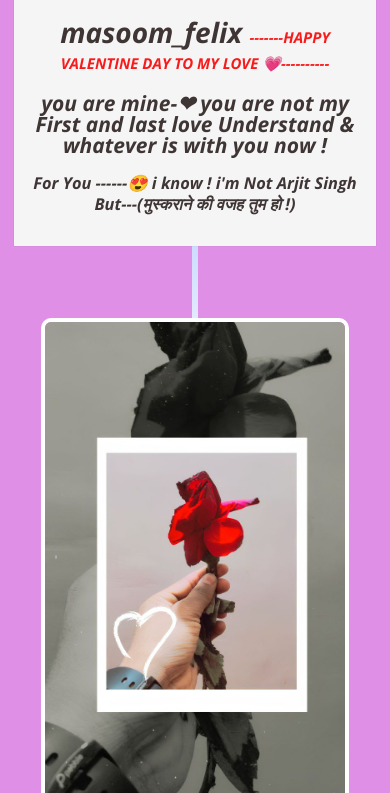
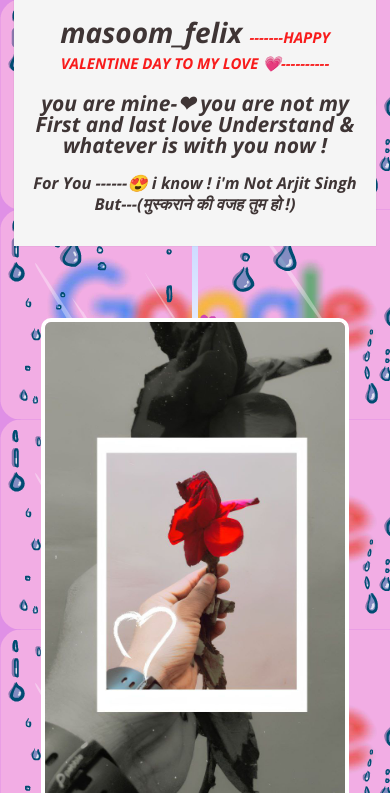
Before and after one commit to Felix-Mj/Valentine-day, a plain HTML site: page index.html in a window 390 px wide. Shown: the part 211-1004 px from the top of the page. Drawn offline with nearby package versions, Linux system fonts and the light colour scheme.

Commit message:
image change

```diff
--- a/style.css
+++ b/style.css
@@ -190,7 +190,10 @@ body {
   /* ================ Timeline Media Queries ================ */
 
   @media screen and (max-width: 660px) {
+  body{
 
+    background-image: url(./image/download.png);
+  }
   .timeline {
        width: 100%;
       padding: 4em 0 1em 0;
```
Also changed, not shown: image/download.png (added).
